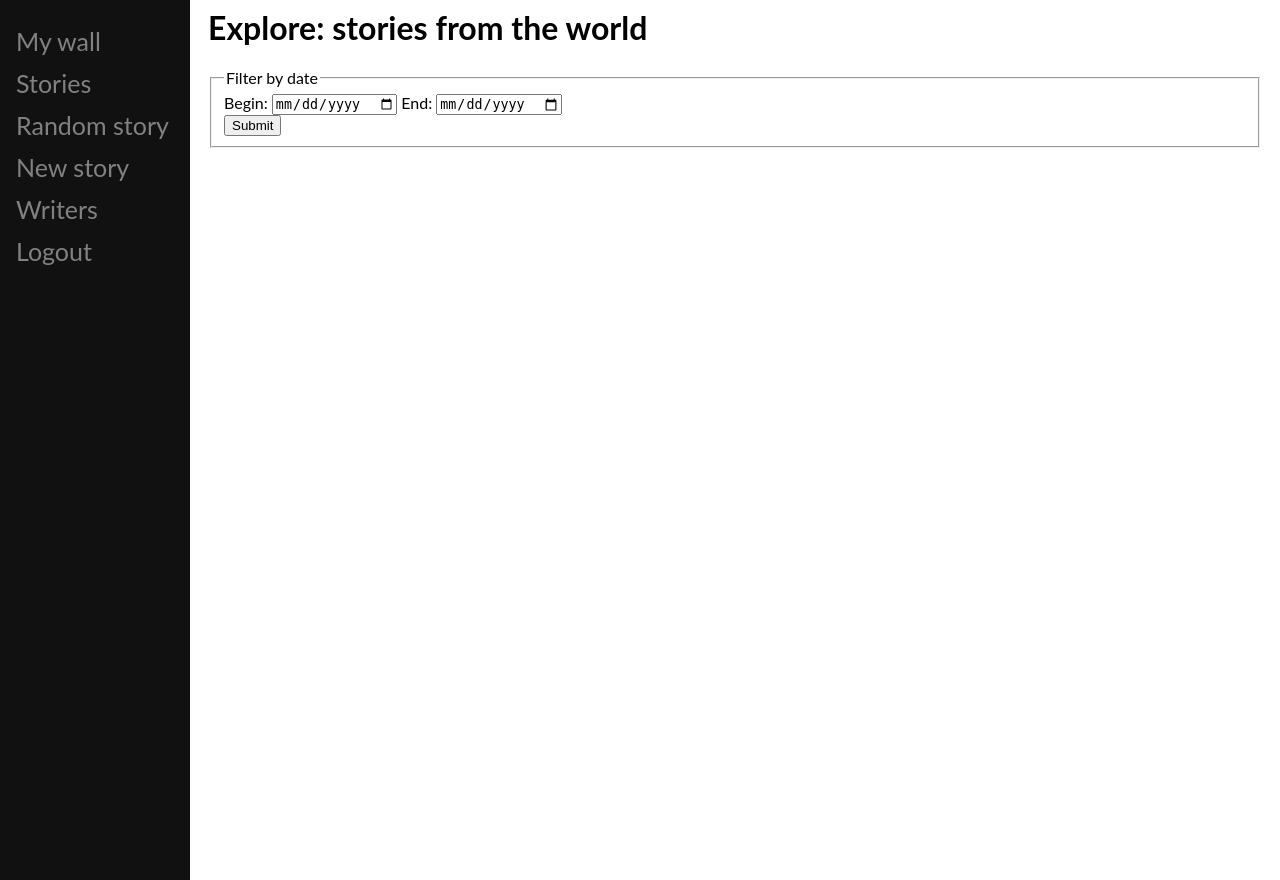
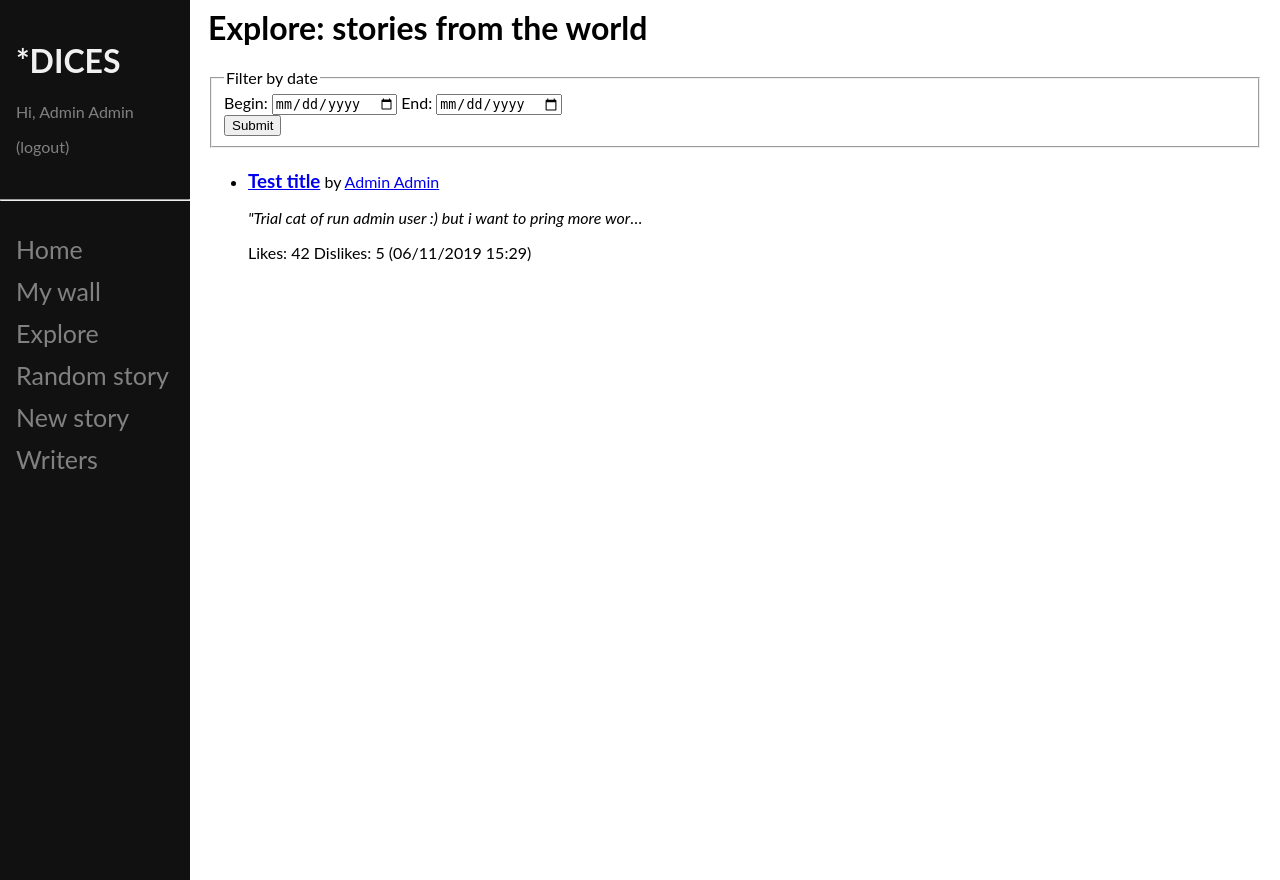
Before and after one commit to sduoase/STAR_DICES, a Flask app: page /explore in a window 1280 px wide. Run offline with Flask 2, Linux system fonts and the light colour scheme; a user stored in the database is signed in; data comes from the database, SQL or seed files in the repository.

Commit message:
Fixed default story loaded with dice roll and dice theme. Plus modified navbar

```diff
--- a/monolith/app.py
+++ b/monolith/app.py
@@ -43,7 +43,10 @@ def create_app():
         if story is None:
             example = Story()
             example.title= 'Test title'
-            example.text = 'Trial story of example admin user :) but i want to add more words just to test that those will be cut out in the home'
+            example.rolls_outcome= '["Cat", "Run", "Spring", "Mountain"]'
+            example.text = 'Trial cat of run admin user :) but i want to pring more words just to test the mountain'
+            example.theme= 'theme1'
+            example.published=1
             example.likes = 42
             example.dislikes = 5
             example.author_id = 1
@@ -51,8 +54,9 @@ def create_app():
             example = Story()
             example.title= 'Test title 2'
             example.text = 'Trial story 2 of example admin user :) but i want to add more words just to test that those will be cut out in the home'
-            example.likes = 42
-            example.dislikes = 5
+            example.theme= 'theme1'
+            example.rolls_outcome= '["Cat", "Jump", "Fall", "House"]'
+            example.published=0
             example.author_id = 1
             db.session.add(example)
             db.session.commit()
--- a/monolith/templates/navigation.html
+++ b/monolith/templates/navigation.html
@@ -29,6 +29,8 @@ body {
 .sidenav a:hover {
   color: #f1f1f1;
 }
+.ignore {
+}
 
 .main {
   margin-left: 190px; /* Same as the width of the sidenav */
@@ -44,17 +46,28 @@ body {
 </head>
 <body>
 
+
 <div class="sidenav">
+  <div style="padding: 0px 8px 0px 16px;">
+    <h1 style="color: #f1f1f1;">*DICES</h1>
+    {% if not notlogged %}
+    <p style="color: #818181;">Hi, {{current_user.firstname}} {{current_user.lastname}}</p>
+    <p style="color: #818181;"><a style="font-size: 16px; padding:0%;" href="/logout">(logout)</a></p>
+    {%endif%}
+  </div>
+  <br>
+  <hr>
+  <br>
   {% if notlogged %}
   <a href="/login">Login</a>
   <a href="/signup">Signup</a>
   {%else%}
+  <a href="/">Home</a>
   <a href="/my_wall">My wall</a>
-  <a href="/">Stories</a>
+  <a href="/explore">Explore</a>
   <a href="/random_story">Random story</a>
   <a href="/stories/new_story">New story</a>
   <a href="/users">Writers</a>
-  <a href="/logout">Logout</a>
   {%endif%}
 </div>
 <div class="main">
```
